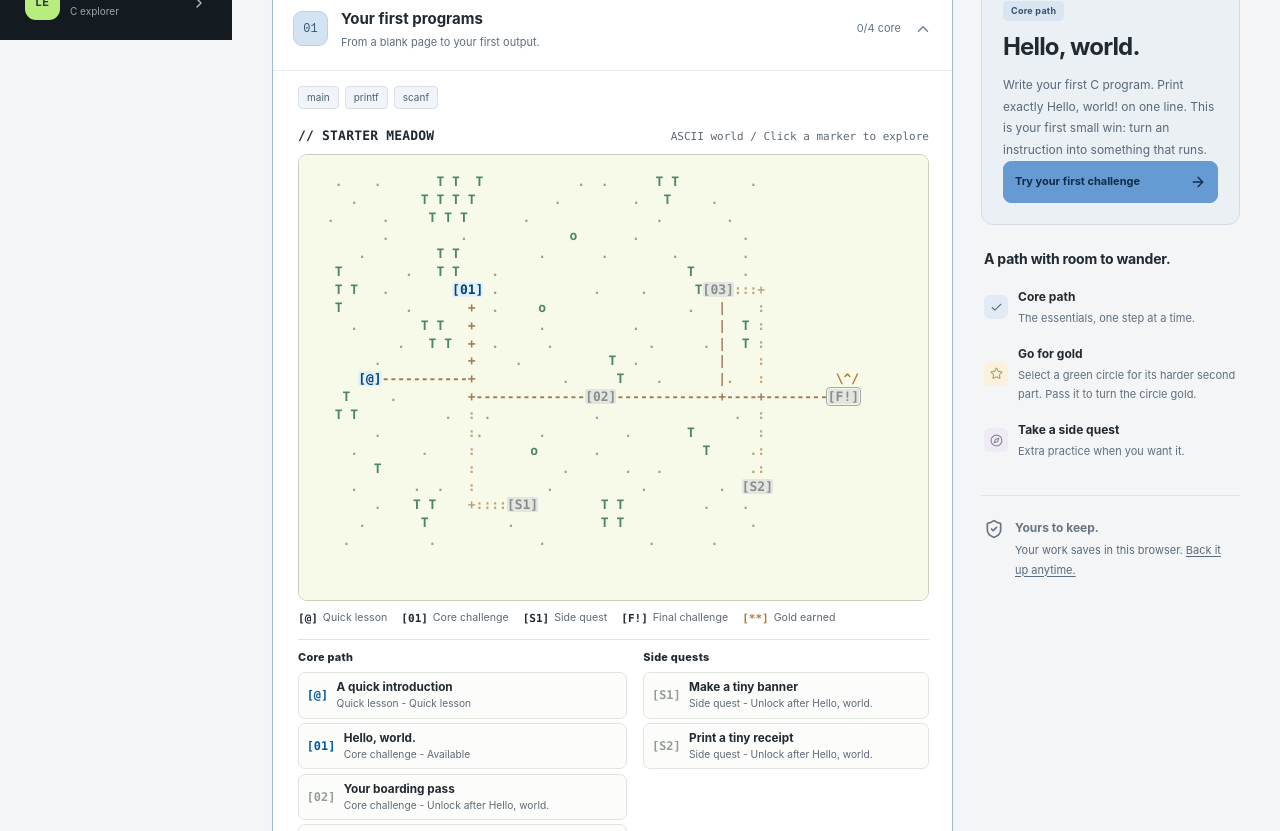
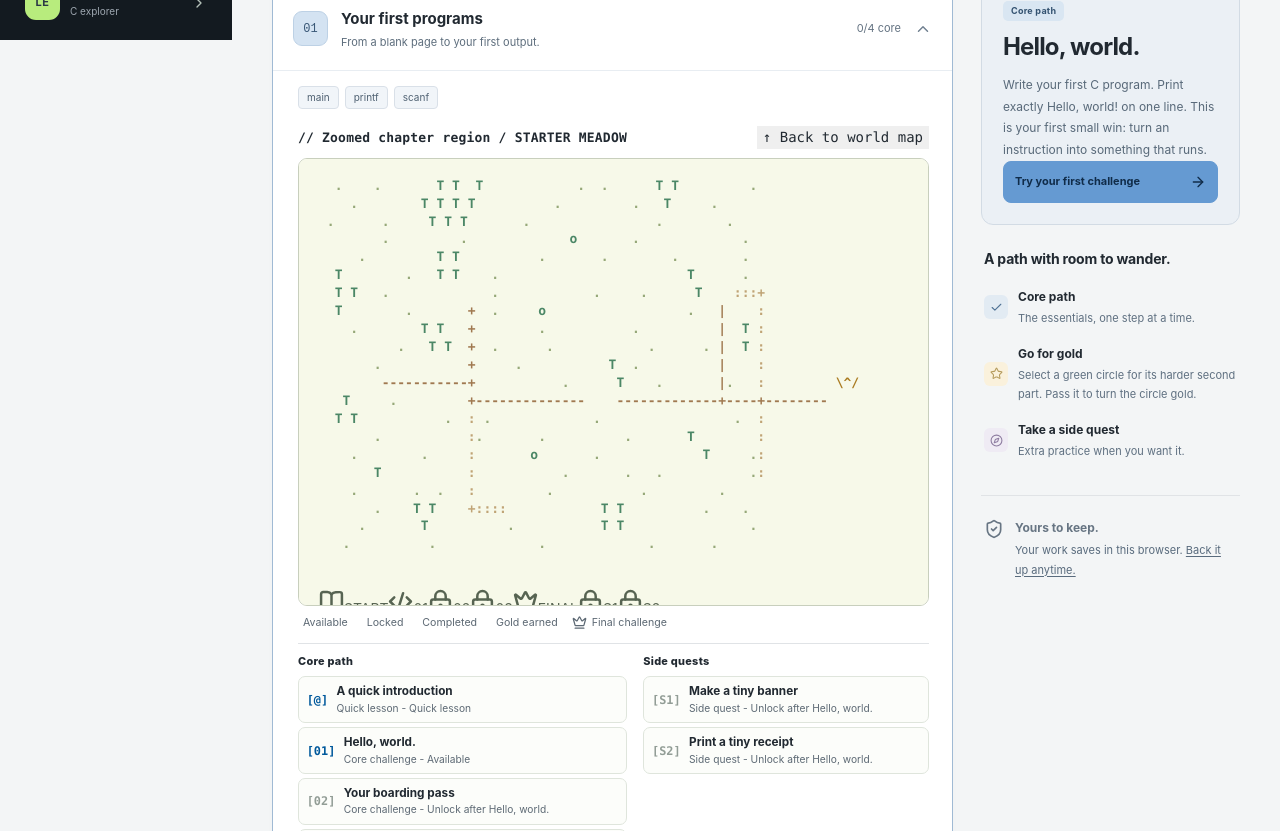
Before and after one commit to S-L-A-K-E-R/CODEX_C, a React (Vite) app: page / in a window 1280 px wide. Shown: the part 760-1591 px from the top of the page. Built offline with nearby package versions, Linux system fonts and the light colour scheme.

Commit message:
feat(path): restore colored circle nodes on ASCII chapter zoom maps

```diff
--- a/src/components/ChapterTrail.tsx
+++ b/src/components/ChapterTrail.tsx
@@ -1,4 +1,5 @@
 import type { ReactNode } from "react";
+import { BookOpen, Check, Code2, Compass, Crown, LockKeyhole, Star } from "lucide-react";
 import type { Chapter, Exercise } from "../data/curriculum.ts";
 import {
   buildAsciiWorld,
@@ -24,55 +25,62 @@ type MapEntry = {
   completedId?: string;
 };
 
-const tileClass = (tile: MapTile) => "ascii-ink " + tile.kind;
-
-/** Only one interactive text link is rendered for each [01] marker. */
-function mapTextRows(
-  tiles: MapTile[][],
-  entries: ReadonlyMap<string, MapEntry>,
-): ReactNode[] {
+/** Keep the underlying characters, including ASCII roads, but let real circles
+ * replace [01] markers. The row length never changes: overlays line up exactly. */
+function terrainRows(tiles: MapTile[][]): ReactNode[] {
   return tiles.map((row, y) => {
-    const pieces: ReactNode[] = [];
+    const parts: ReactNode[] = [];
     let x = 0;
     while (x < row.length) {
-      const current = row[x];
-      if (current.markerKey) {
-        const entry = entries.get(current.markerKey);
-        const span = entry?.marker.token.length ?? 1;
-        if (entry) {
-          const label = [entry.title, entry.category, entry.blockedBy ?? entry.status].join(" - ");
-          const attributes = {
-            key: "m" + x,
-            className: "ascii-marker " + entry.state + " " + entry.marker.kind,
-            title: label,
-            "aria-label": label,
-          };
-          pieces.push(
-            entry.href ? (
-              <a {...attributes} href={entry.href}>{entry.marker.token}</a>
-            ) : (
-              <span {...attributes} role="img">{entry.marker.token}</span>
-            ),
-          );
-        }
-        x += span;
-        continue;
-      }
-      const kind = current.kind;
-      let glyphs = "";
+      const initial = row[x];
+      const kind = initial.markerKey ? "plain" : initial.kind;
+      let content = "";
       const start = x;
-      while (x < row.length && !row[x].markerKey && row[x].kind === kind) {
-        glyphs += row[x].glyph;
+      while (x < row.length &&
+        (row[x].markerKey ? "plain" : row[x].kind) === kind) {
+        content += row[x].markerKey ? " " : row[x].glyph;
         x++;
       }
-      pieces.push(
-        <span key={start} className={tileClass(current)} aria-hidden="true">
-          {glyphs}
+      parts.push(
+        <span className={"ascii-ink " + kind} key={start} aria-hidden="true">
+          {content}
         </span>,
       );
     }
-    return <span className="ascii-map-row" key={y}>{pieces}{"\n"}</span>;
+    return <span className="ascii-map-row" key={y}>{parts}{"\n"}</span>;
   });
+}
+
+function CircleMarker({ entry }: { entry: MapEntry }) {
+  const { marker } = entry;
+  const Icon = marker.kind === "final" ? Crown :
+    entry.state === "mastered" ? Star :
+    entry.state === "complete" ? Check :
+    entry.state === "locked" ? LockKeyhole :
+    marker.kind === "lesson" ? BookOpen :
+    marker.kind === "optional" ? Compass : Code2;
+  const label = [entry.title, entry.category, entry.blockedBy ?? entry.status].join(" - ");
+  const content = (
+    <>
+      <span className="chapter-map-disc"><Icon aria-hidden="true" size={25} strokeWidth={2.4} /></span>
+      <span className="chapter-map-disc-label" aria-hidden="true">
+        {marker.kind === "lesson" ? "START" :
+          marker.kind === "final" ? "FINAL" : marker.token.slice(1, -1)}
+      </span>
+    </>
+  );
+  const common = {
+    className: "chapter-map-node " + entry.state + " " + marker.kind,
+    style: {
+      left: (marker.x + marker.token.length / 2) + "ch",
+      top: (marker.y + .5) * 18 + "px",
+    },
+    title: label,
+    "aria-label": label,
+  };
+  return entry.href
+    ? <a {...common} href={entry.href}>{content}</a>
+    : <span {...common} aria-disabled="true" tabIndex={0}>{content}</span>;
 }
 
 export function ChapterTrail({
@@ -138,7 +146,6 @@ export function ChapterTrail({
       completedId: done ? exercise.id : undefined,
     };
   });
-  const entriesByKey = new Map(entries.map((entry) => [entry.marker.key, entry]));
   const mainEntries = entries.filter((entry) => entry.marker.kind !== "optional");
   const sideEntries = entries.filter((entry) => entry.marker.kind === "optional");
   const zoneTitle = language === "fr" ? world.titleFr : world.title;
@@ -168,24 +175,30 @@ export function ChapterTrail({
   }
 
   return (
-    <section className="ascii-chapter">
+    <section className="ascii-chapter" aria-label={t("Zoomed chapter region")}>
       <div className="ascii-map-header">
-        <span className="ascii-zone-title">{"//"} {zoneTitle}</span>
-        <span className="ascii-zone-key">
-          {t("ASCII world")} / {t("Click a marker to explore")}
-        </span>
+        <span className="ascii-zone-title">{"//"} {t("Zoomed chapter region")} / {zoneTitle}</span>
+        <button type="button" className="ascii-back-to-world"
+          onClick={() => document.getElementById("world-atlas")?.scrollIntoView({ behavior: "smooth", block: "start" })}>
+          {"↑"} {t("Back to world map")}
+        </button>
       </div>
-      <div className="ascii-map-scroll" role="region" aria-label={t("Chapter path: {title}", { title: chapter.title })} tabIndex={0}>
-        <nav className="ascii-world" data-biome={world.biome} aria-label={t("Chapter path: {title}", { title: chapter.title })}>
-          <pre className="ascii-map-grid">{mapTextRows(world.tiles, entriesByKey)}</pre>
+      <div className="ascii-map-scroll chapter-map-scroll" role="region"
+        aria-label={t("Chapter path: {title}", { title: chapter.title })} tabIndex={0}>
+        <nav className="ascii-world chapter-zoom-world" data-biome={world.biome}
+          aria-label={t("Chapter path: {title}", { title: chapter.title })}>
+          <div className="chapter-map-board" style={{ width: world.width + "ch", height: (world.height * 18) + "px" }}>
+            <pre className="ascii-map-grid" aria-hidden="true">{terrainRows(world.tiles)}</pre>
+            {entries.map((entry) => <CircleMarker key={entry.marker.key} entry={entry} />)}
+          </div>
         </nav>
       </div>
       <div className="ascii-map-key" aria-label={t("Map legend")}>
-        <span><b>[@]</b> {t("Quick lesson")}</span>
-        <span><b>[01]</b> {t("Core challenge")}</span>
-        <span><b>[S1]</b> {t("Side quest")}</span>
-        <span><b>[F!]</b> {t("Final challenge")}</span>
-        <span className="ascii-key-mastered"><b>[**]</b> {t("Gold earned")}</span>
+        <span><i className="chapter-map-key-disc available" /> {t("Available")}</span>
+        <span><i className="chapter-map-key-disc locked" /> {t("Locked")}</span>
+        <span><i className="chapter-map-key-disc complete" /> {t("Completed")}</span>
+        <span><i className="chapter-map-key-disc mastered" /> {t("Gold earned")}</span>
+        <span><Crown size={15} aria-hidden="true" /> {t("Final challenge")}</span>
       </div>
       <div className="ascii-index">
         <div className="ascii-index-group">
```
